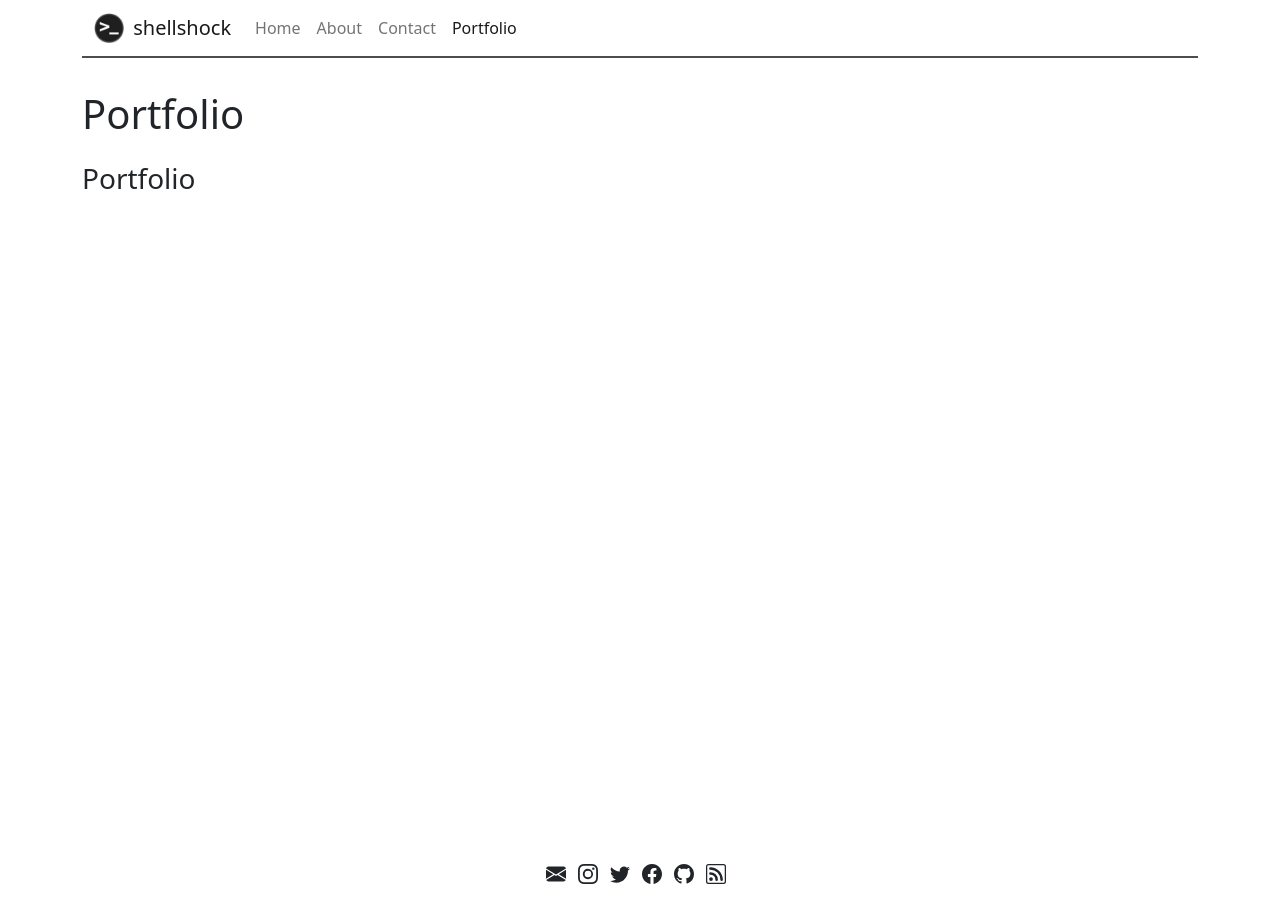
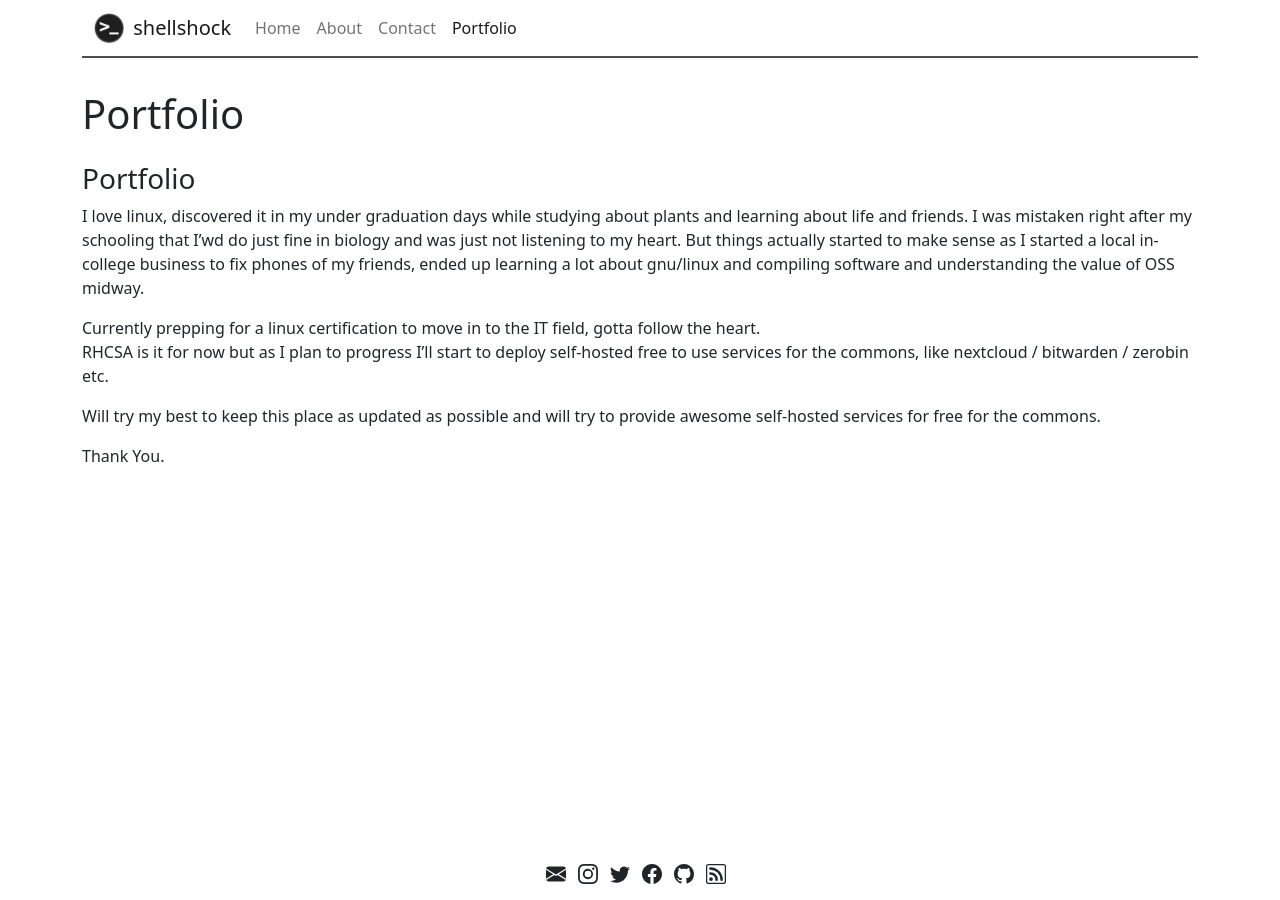
Before and after one commit to depgod/weblog, a Jekyll site: the page built from portfolio.md, in a window 1280 px wide. Built offline with Jekyll 4.4.1, drawn with Linux system fonts in a browser that asks for light colours.

Commit message:
updated portfolio

```diff
--- a/portfolio.md
+++ b/portfolio.md
@@ -4,3 +4,13 @@ title: Portfolio
 permalink: /portfolio/
 ---
 ### Portfolio
+
+I love linux, discovered it in my under graduation days while studying about plants and learning about life and friends. I was mistaken right after my schooling that I'wd do just fine in biology and was just not listening to my heart. But things actually started to make sense as I started a local in-college business to fix phones of my friends, ended up learning a lot about gnu/linux and compiling software and understanding the value of OSS midway.
+
+Currently prepping for a linux certification to move in to the IT field, gotta follow the heart.
+RHCSA is it for now but as I plan to progress I'll start to deploy self-hosted free to use services for the commons, like nextcloud / bitwarden / zerobin etc.
+
+
+Will try my best to keep this place as updated as possible and will try to provide awesome self-hosted services for free for the commons.
+
+Thank You.
```
